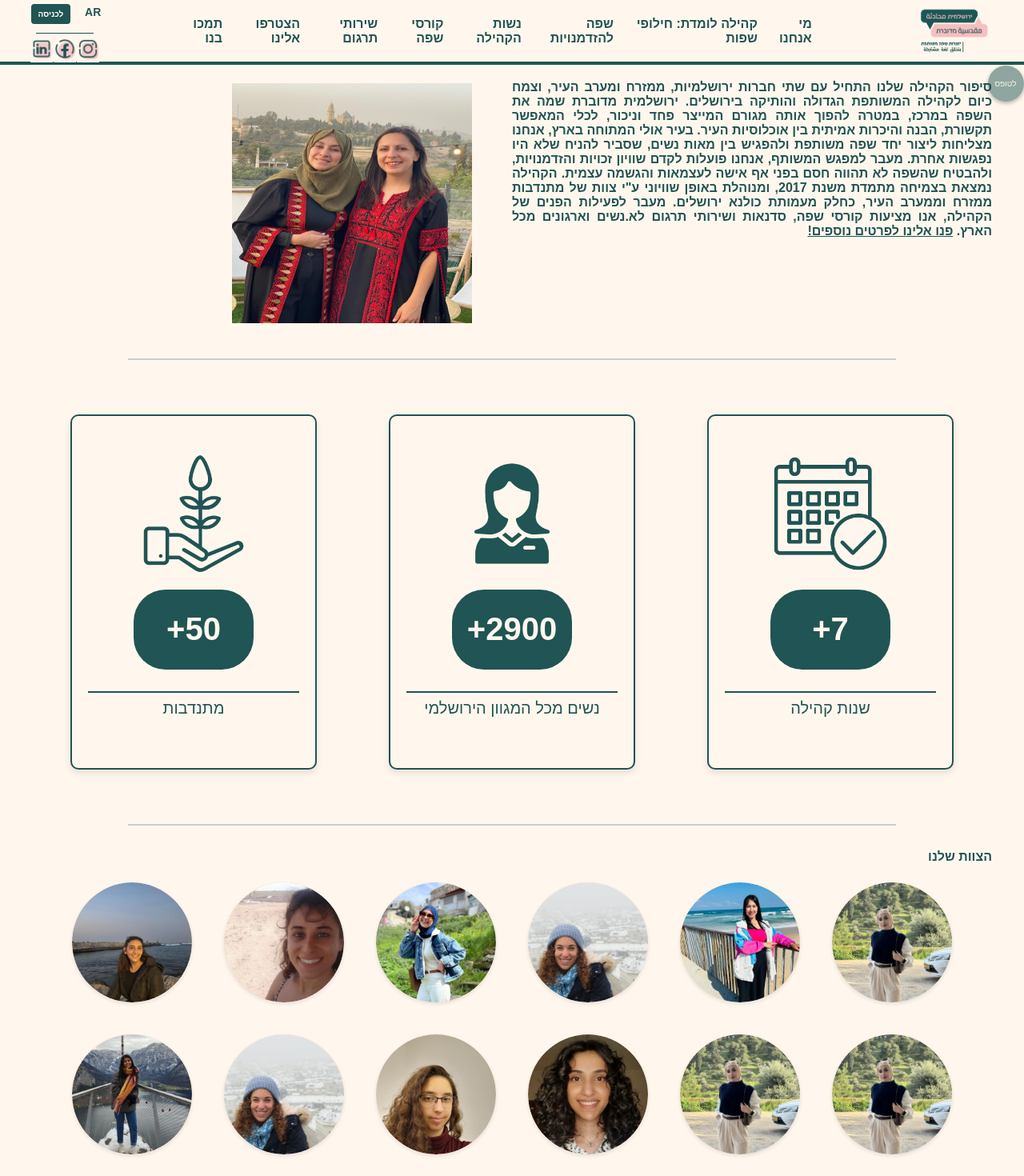
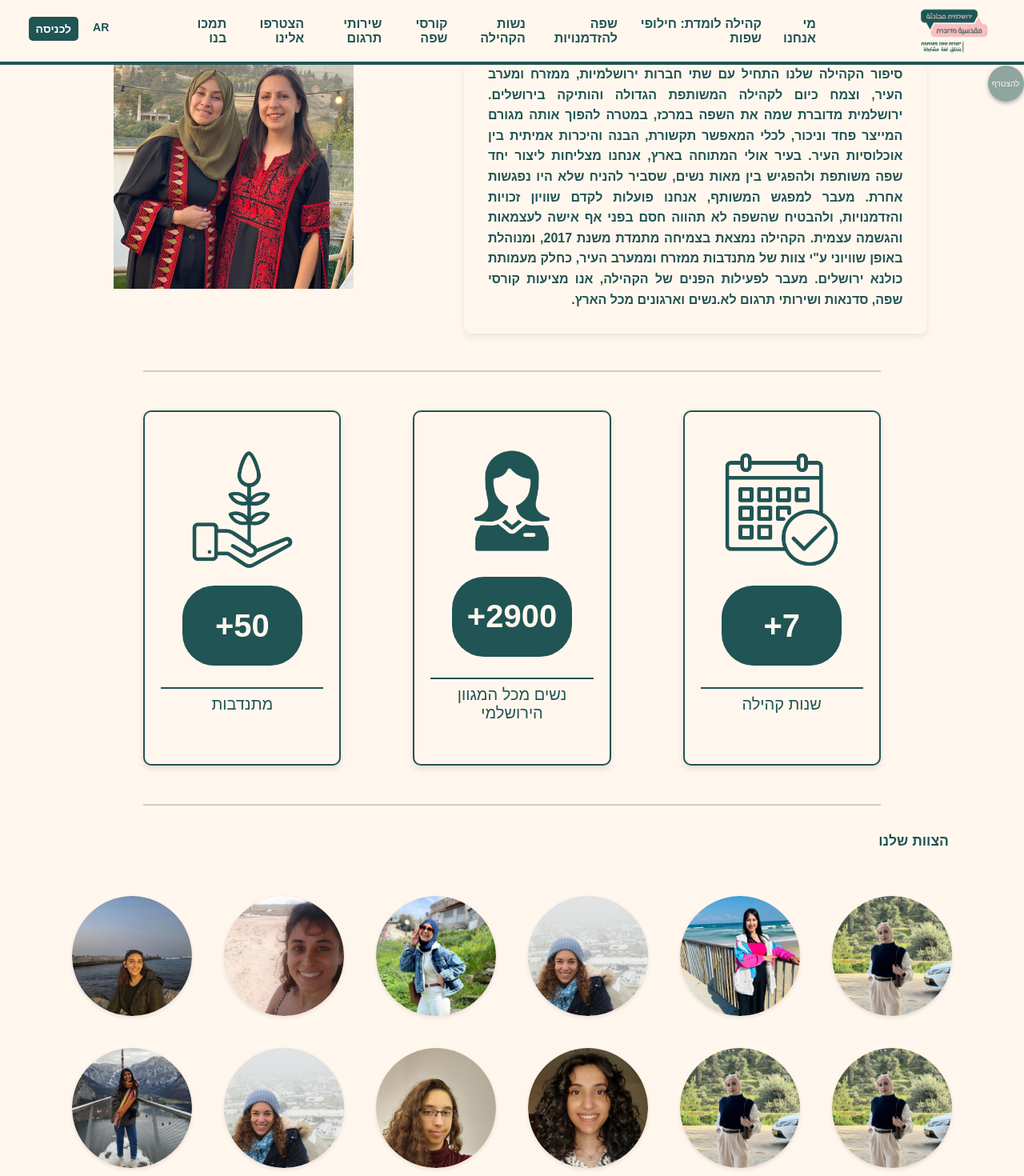
Before and after one commit to Mo3een21/SpokenJerusalemite, a Next.js app: page /aboutus in a window 1280 px wide. Shown: the top 1470 px of the page at 80% size. Built offline with nearby package versions, Linux system fonts and the light colour scheme; a web font is replaced by a local one.

Commit message:
Multiple CSS Adjustments To Various Pages

```diff
--- a/app/aboutus/aboutus.css
+++ b/app/aboutus/aboutus.css
@@ -1,6 +1,8 @@
 body {
   background-color: rgb(255, 247, 237);
   color: rgb(33, 84, 84);
+  margin: 0;
+
 }
 
 .container {
@@ -9,11 +11,53 @@ body {
   max-height: 90%;
   margin: 0 auto;
   padding: 20px;
+  padding: 0 5%; /* Add 10% padding to left and right */
 }
 
-.text {
+.text-container {
+  display: flex;
+  justify-content: space-between;
+  align-items: flex-start;
+  padding: 20px;
+  background-color: rgb(255, 247, 237);
+  color: #215454;
+  border-radius: 8px;
+  /* box-shadow: 0 4px 8px rgba(0, 0, 0, 0.1); */
   max-width: 100%;
-  display: inline-flex;
+  padding: 0 5%; /* Add 10% padding to left and right */
+
+}
+
+.highlight {
+  font-size: 1.1em;
+  line-height: 1.6;
+  color: #215454;
+  padding-right: 30px;
+  padding-left: 30px;
+  padding-bottom: 30px;
+  border-radius: 8px;
+  flex: 1;
+  box-shadow: 0 4px 8px rgba(17, 105, 67, 0.1);
+}
+.title {
+  font-size: 1.1em;
+  line-height: 1.6;
+  color:#215454;
+  padding-right: 30px;
+  padding-left: 30px;
+  padding-bottom: 30px;
+  border-radius: 8px;
+  flex: 1;
+  /* box-shadow: 0 4px 8px rgba(0, 0, 0, 0.1); */
+}
+
+.image-founder {
+  flex-shrink: 0;
+  margin-left: 20px;
+  margin-top: 61px; /* Add margin to drag the image down */
+  position: relative; /* Required for fill property */
+  width: 300px; /* Specify the width of the container */
+  height: 300px; /* Specify the height of the container */
 }
 
 @import url('https://fonts.googleapis.com/css2?family=Tel+Aviv+Modernist+Bold&display=swap');
@@ -29,6 +73,7 @@ body {
   padding: 20px;
   padding-left: 4%;
   padding-right: 4%;
+  padding: 0 10%; /* Add 10% padding to left and right */
 }
 
 .image-grid::before,
@@ -223,6 +268,13 @@ body {
   transform: translateY(0);
 }
 
+.separator {
+  width: 80%; /* Reduce the width to make it smaller from left and right */
+  height: 2px; /* Adjust the height as needed */
+  background-color: rgb(193, 196, 196); /* Use your brand color */
+  margin: 40px auto; /* Center the separator and add space around it */
+}
+
 .contact-form {
   background: rgba(245, 146, 149, 0.42);
   padding: 30px;
@@ -231,6 +283,7 @@ body {
   margin-top: 20px;
   border: 2px solid rgb(33, 84, 84); /* Adding the green border */
   border-radius: 10px; /* Optional: Adding rounded corners for a nicer look */
+  padding: 0 10%; /* Add 10% padding to left and right */
 }
 
 .contact-form input,
--- a/app/chance/page.jsx
+++ b/app/chance/page.jsx
@@ -7,7 +7,7 @@ import Link from 'next/link';
 import Slider from '/components/Slider';
 import './styles.css';
 
-const AboutUs = () => {
+const Chance = () => {
     const [language, setLanguage] = useState('HE'); // Default language set to 'HE'
 
     const toggleLanguage = () => {
@@ -100,8 +100,9 @@ const AboutUs = () => {
 
                 </div>
             </div>
+            <InfoSection language={language} />
         </>
     );
 };
 
-export default AboutUs;
+export default Chance;
--- a/app/chance/styles.css
+++ b/app/chance/styles.css
@@ -11,7 +11,7 @@ body, html {
 
 html {
   background-color:rgba(255, 247, 237);
-  color: black;
+  color:#215454,
 }
 
 .main {
@@ -20,6 +20,7 @@ html {
   width: 100%;
   padding: 20px; /* Add padding around the main content */
   box-sizing: border-box;
+  color:#215454,
 }
 
 .section {
--- a/components/AboutusComponent.jsx
+++ b/components/AboutusComponent.jsx
@@ -145,10 +145,10 @@ export default function AboutusComponent({ language }) {
     return (
         <div className="container">
             <button className="scroll-button" onClick={() => document.getElementById('contact').scrollIntoView({ behavior: 'smooth' })}>
-                 {language === 'AR' ? 'للتعبئة' : 'לטופס'}
+                 {language === 'AR' ? 'للأنضمام' : 'להצטרף'}
             </button>
-            <div className="text">
-                <p className='highlight'>
+            <div className="text-container">
+    <p className="highlight">
         {language === 'AR' ?
         `بدأت قصة مجتمعنا بصديقتين مقدسيتين، من شرق وغرب المدينة، ونمت اليوم إلى أكبر وأقدم مجتمع مشترك في القدس.
         المقدسية المحكية تضع اللغة في المركز، بهدف تحويلها من عامل يولد الخوف والتغريب، إلى أداة تتيح التواصل والفهم والتعارف الحقيقي بين سكان المدينة.
@@ -165,29 +165,19 @@ export default function AboutusComponent({ language }) {
         הקהילה נמצאת בצמיחה מתמדת משנת 2017, ומנוהלת באופן שוויוני ע"י צוות של מתנדבות ממזרח וממערב העיר, כחלק מעמותת כולנא ירושלים.
         מעבר לפעילות הפנים של הקהילה, אנו מציעות קורסי שפה, סדנאות ושירותי תרגום לא.נשים וארגונים מכל הארץ.
         `}
-                    <Link
-    href="#"
-    className='highlight'
-    onClick={(e) => {
-        e.preventDefault();
-        window.scrollTo({ top: document.body.scrollHeight, behavior: 'smooth' });
-    }}
->
-    {language === 'AR' ? 'تواصلوا معنا لمزيد من التفاصيل!' : 'פנו אלינו לפרטים נוספים!'}
-</Link>
     </p>
-                <div className='ImageFounder'>
+    <div className="image-founder">
         <Image
             src="/assets/images/3.jpeg"
             alt="Description of the image"
-                        width={300} // specify the width of the image
-                        height={300} // specify the height of the image
+            layout="fill"
+            objectFit="cover"
         />
     </div>
 </div>
             <ImageGrid></ImageGrid>
 
-            <h2 className="highlight">{language === 'AR' ? 'فريقنا' : 'הצוות שלנו'}</h2>
+            <h2 className="title">{language === 'AR' ? 'فريقنا' : 'הצוות שלנו'}</h2>
             <div className="team">
                 {/* Team members */}
                 <div className="team-member">
@@ -359,8 +349,8 @@ export default function AboutusComponent({ language }) {
                     </div>
                 </div>
             </div>
-
-            <h2 className="highlight" id="contact">{language === 'AR' ? 'تحدثوا إلينا!' : 'דברו איתנו!'}</h2>
+            <div className="separator"></div>
+            <h2 className="title" id="contact">{language === 'AR' ? 'تحدثوا إلينا!' : 'דברו איתנו!'}</h2>
             <div className="contact-form">
                 <form ref={form} onSubmit={handleSubmit}>
                     <label htmlFor="name">{language === 'AR' ? 'اسم:' : 'שם:'}</label>
--- a/components/MyPage.css
+++ b/components/MyPage.css
@@ -1,6 +1,7 @@
 /* Styles from mypage.css */
 body{
   background-color:rgb(255, 247, 237) ;
+
 }
 .aaaaaa {
   width: 100%;
@@ -70,6 +71,7 @@ body{
   flex-direction: row;
   align-items: center;
   justify-content: center;
+  padding: 0 10%; /* Add 10% padding to left and right */
 }
 
 .images_wrapper {
@@ -80,6 +82,7 @@ body{
   padding-right: 10px;
   align-items: center;
   justify-content: center;
+
 }
 
 .responsive-image {
@@ -157,6 +160,7 @@ body{
   padding: 20px;
   padding-left: 4%;
   padding-right: 4%;
+  padding: 0 20%; /* Add 10% padding to left and right */
 }
 
 .image-grid::before,
@@ -193,6 +197,7 @@ body{
   text-align: center;
   box-shadow: 0 4px 8px rgba(0, 0, 0, 0.1);
   background-color: #f4f4f4;
+  padding: 0 10%; /* Add 10% padding to left and right */
   /* border: 2px solid rgb(33, 84, 84); */
 }
 
@@ -249,6 +254,8 @@ body{
 .categories-container {
   text-align: center;
   padding: 20px;
+  padding: 0 10%; /* Add 10% padding to left and right */
+
 }
 
 .main-title {
@@ -339,6 +346,7 @@ body{
 .gallery-container {
   text-align: center;
   padding: 20px;
+  padding: 0 10%; /* Add 10% padding to left and right */
 }
 
 .main-title {
@@ -461,6 +469,7 @@ body{
 .carousel-page {
   text-align: center;
   padding: 20px;
+  padding: 0 10%; /* Add 10% padding to left and right */
 }
 
 .top-line {
--- a/components/NavBar.jsx
+++ b/components/NavBar.jsx
@@ -153,7 +153,7 @@ const NavBar = ({ language, toggleLanguage })  => {
                     onMouseLeave={handleButtonMouseLeave}
                     onClick={() => window.location.href = '/signin'}
                 >
-                לכניסה
+                    {language === 'AR' ? 'تسجيل الدخول' : 'לכניסה'}
             </button>
                 <button
                     style={hoveredButton === 'language' ? { ...styles.languageButton, ...styles.enlargedLanguageButton } : styles.languageButton}
@@ -164,33 +164,7 @@ const NavBar = ({ language, toggleLanguage })  => {
                     {language === 'AR' ? 'HE' : 'AR'}
                 </button>
             </div>
-            <div style={styles.separator}></div> {/* Separator line */}
-            <div style={styles.bottomRow}>
-                <button
-                    style={hoveredButton === 'linkedin' ? { ...styles.imageButton, ...styles.enlargedImageButton } : styles.imageButton}
-                    onMouseEnter={() => handleButtonMouseEnter('linkedin')}
-                    onMouseLeave={handleButtonMouseLeave}
-                    onClick={redirectToLinkedIn}
-                >
-                    <img src="/assets/images/LILogo.png" alt="LinkedIn" style={styles.image} />
-                </button>
-                <button
-                    style={hoveredButton === 'facebook' ? { ...styles.imageButton, ...styles.enlargedImageButton } : styles.imageButton}
-                    onMouseEnter={() => handleButtonMouseEnter('facebook')}
-                    onMouseLeave={handleButtonMouseLeave}
-                    onClick={redirectToFacebook}
-                >
-                    <img src="/assets/images/FBLogo.png" alt="Facebook" style={styles.image} />
-                </button>
-                <button
-                    style={hoveredButton === 'instagram' ? { ...styles.imageButton, ...styles.enlargedImageButton } : styles.imageButton}
-                    onMouseEnter={() => handleButtonMouseEnter('instagram')}
-                    onMouseLeave={handleButtonMouseLeave}
-                    onClick={redirectToInstagram}
-                >
-                    <img src="/assets/images/IGLogo.png" alt="Instagram" style={styles.image} />
-                </button>
-            </div>
+
         </div>
             <ul style={isMobileView
                 ? {
@@ -280,6 +254,7 @@ const styles = {
         backgroundColor: 'transparent',
         cursor: 'pointer',
         padding: '8px 16px', // Added padding for button size
+        paddingBottom:'15px',
         color: 'rgb(33, 84, 84)',
         fontSize: '14px',
         transition: 'transform 0.3s ease, background-color 0.3s ease', // Add transition
@@ -367,10 +342,10 @@ const styles = {
         cursor: 'pointer',
         padding: '5px 7px', // Further reduced padding for smaller size
         color: 'white', // Changed text color
-        fontSize: '10px', // Reduced font size
+        fontSize: '14px', // Reduced font size
         fontWeight: 'bold',
         border: '2px solid rgb(33, 84, 84)', // Added border
-        borderRadius: '4px', // Reduced border radius for rectangular shape
+        borderRadius: '5px', // Reduced border radius for rectangular shape
         outline: 'none',
         transition: 'transform 0.3s ease, background-color 0.3s ease, color 0.3s ease',
     },
@@ -379,12 +354,6 @@ const styles = {
         backgroundColor: 'rgb(245, 146, 149)', // Change background color on hover
         color: 'white', // Change text color on hover
     },
-    separator: {
-        width: '85%',
-        height: '1px',
-        backgroundColor: 'rgb(33, 84, 84)',
-        marginBottom: '5px', // Add some vertical spacing
-    },
     customLink: {
         color: 'rgb(33, 84, 84)', // Changed the color
         textDecoration: 'none', // Removed the underline for all links
```
Also changed, not shown: components/MyPage.jsx (+0 -7 lines). Lines whose indentation alone changed are shown as unchanged.
